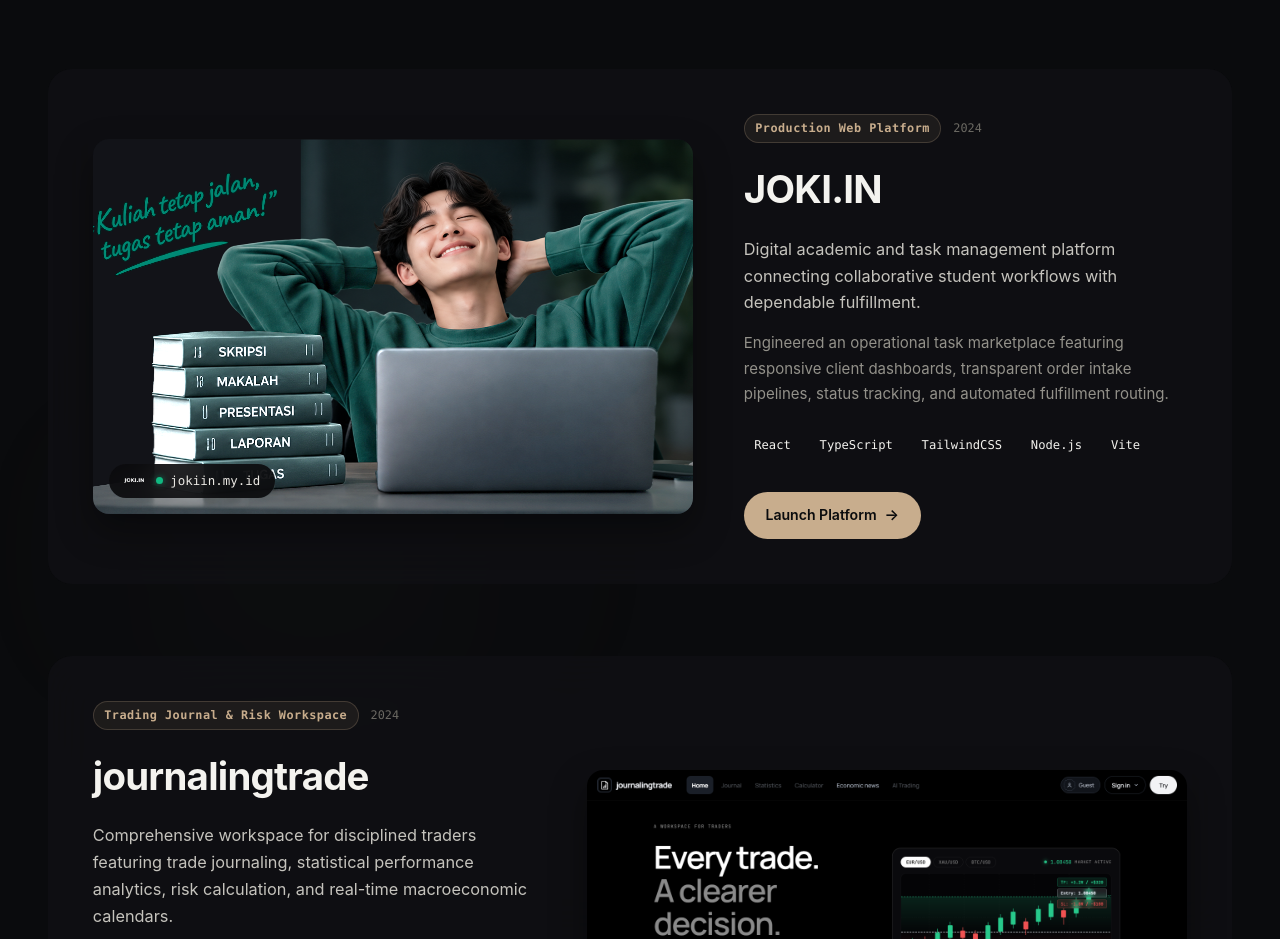
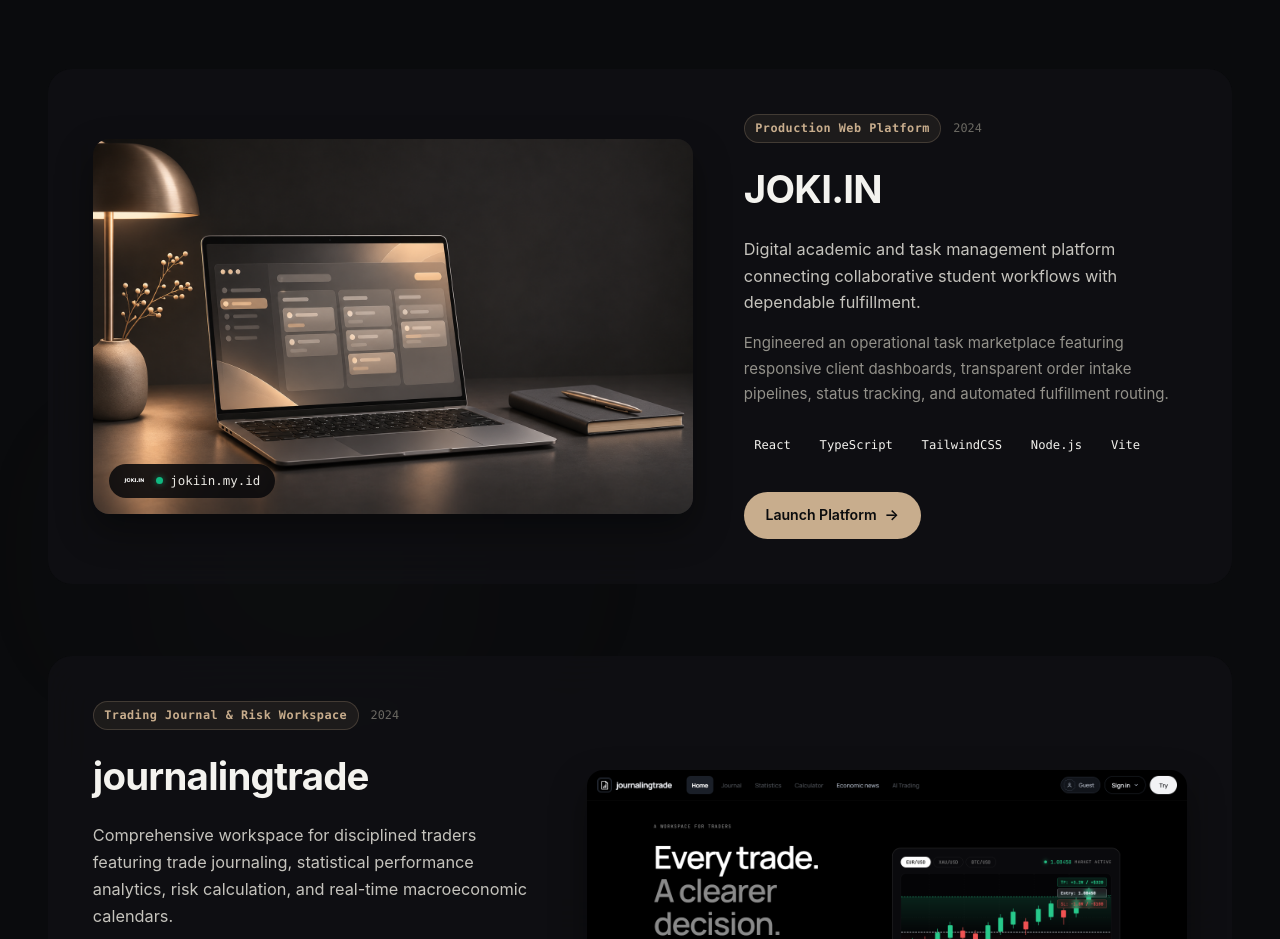
Before and after one commit to Jokitugasbykay/kayla-universe, a React (Vite) app: page / in a window 1280 px wide. Shown: the part 3880-4819 px from the top of the page. Built offline with nearby package versions, Linux system fonts and the light colour scheme.

Commit message:
Refresh project portfolio illustration

```diff
--- a/src/components/Projects/Projects.tsx
+++ b/src/components/Projects/Projects.tsx
@@ -32,7 +32,7 @@ export const Projects: React.FC = () => {
                                         {project.previewImage && (
                                             <img
                                                 src={project.previewImage}
-                                                alt={`${project.title} Preview`}
+                                                alt={project.id === 'jokiin' ? 'Illustration of a digital workspace on a laptop' : project.title + ' Preview'}
                                                 className={styles.previewImage}
                                                 loading="eager"
                                             />
--- a/src/data/portfolio.ts
+++ b/src/data/portfolio.ts
@@ -44,7 +44,7 @@ export const PROJECTS_DATA: ProjectItem[] = [
         technologies: ['React', 'TypeScript', 'TailwindCSS', 'Node.js', 'Vite'],
         link: 'https://jokiin.my.id',
         linkLabel: 'Launch Platform',
-        previewImage: './assets/jokiin-preview.png',
+        previewImage: './assets/jokiin-portfolio-illustration.png',
         accentColor: '#c8ad8d'
     },
     {
```
Also changed, not shown: public/assets/jokiin-portfolio-illustration.png (added).
